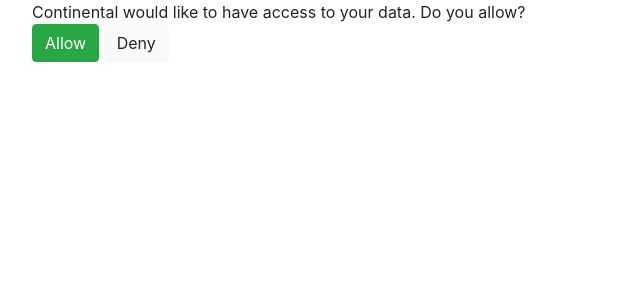
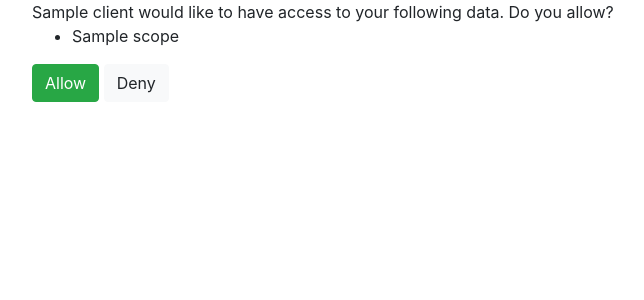
Before and after one commit to NinhDinh/app, a Flask app: template templates/oauth/authorize_login_user.html in a window 1280 px wide. Shown: the part 56-356 px from the top of the page, without its empty margins (53-697 px from the left). Run offline with Flask 2, Linux system fonts and the light colour scheme; a user stored in the database is signed in; data comes from the database, SQL or seed files in the repository; tables that the repository leaves empty hold one stand-in row (values such as "Sample post"); the template is opened without the code that fills it: values that come from a table or form of the project are taken from there, most other values are stand-ins (such as "Sample title", 1, 10 or a date in 2020); parts of the project's set-up code (start-up, migrations or seed data) failed here and were passed over; some libraries are stand-ins or nearby versions.

Commit message:
take into account scope: display scope, return user data according to scope

```diff
--- a/app/oauth/views/token.py
+++ b/app/oauth/views/token.py
@@ -4,6 +4,7 @@ from app.extensions import db
 from app.log import LOG
 from app.models import Client, AuthorizationCode, OauthToken
 from app.oauth.base import oauth_bp
+from app.oauth.views.user_info import get_user_info
 from app.utils import random_string
 
 
@@ -57,11 +58,14 @@ def get_access_token():
 
     db.session.commit()
 
+    user_data = get_user_info(auth_code.user, auth_code.client)
+
     return jsonify(
         {
             "access_token": oauth_token.access_token,
             "token_type": "bearer",
             "expires_in": 3600,
             "scope": "create delete",
+            "user": user_data
         }
     )
--- a/server.py
+++ b/server.py
@@ -4,6 +4,7 @@ from flask import Flask, redirect, url_for
 from flask_login import current_user
 
 from app.auth.base import auth_bp
+from app.config import SCOPE_NAME, SCOPE_EMAIL
 from app.dashboard.base import dashboard_bp
 from app.developer.base import developer_bp
 from app.extensions import db, login_manager
@@ -53,9 +54,9 @@ def fake_data():
     )
     db.session.add(client)
 
-    scope_name = Scope.create(name="name")
+    scope_name = Scope.create(name=SCOPE_NAME)
     db.session.add(scope_name)
-    scope_email = Scope.create(name="email")
+    scope_email = Scope.create(name=SCOPE_EMAIL)
     db.session.add(scope_email)
     db.session.commit()
 
--- a/templates/oauth/authorize_login_user.html
+++ b/templates/oauth/authorize_login_user.html
@@ -7,7 +7,13 @@
 {% endblock %}
 
 {% block content %}
-    {{ client.name }} would like to have access to your data. Do you allow?
+    {{ client.name }} would like to have access to your following data. Do you allow?
+
+    <ul>
+        {% for scope in client.scopes %}
+            <li>{{ scope.name }}</li>
+        {% endfor %}
+    </ul>
     <form method="post" action="./allow-deny">
         <input type="hidden" name="client-id" value="{{ client.id }}">
         <input type="hidden" name="state" value="{{ state }}">
```
Also changed, not shown: app/oauth/views/user_info.py (+14 -3 lines).
